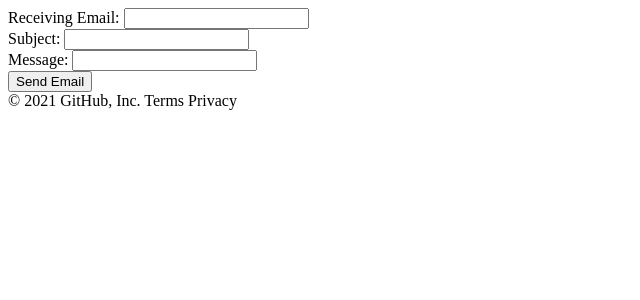
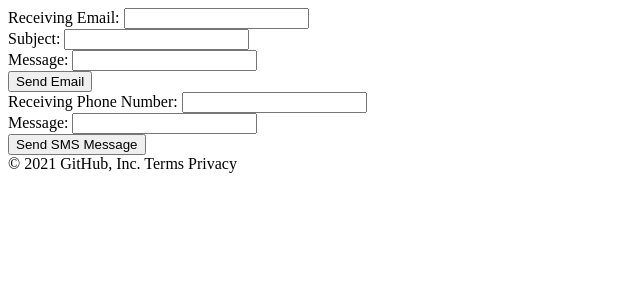
Before and after one commit to cch264/RedAlert, a Django app: page /send_email/ in a window 1280 px wide. Shown: the top 300 px of the page, without its empty margins (0-640 px from the left). Run offline with Django 3.2, Linux system fonts and the light colour scheme.

Commit message:
Added SMS framework
Added the necessary code for the SMS functionality. Still working on actual SMS client due to cost issues.

```diff
--- a/RedAlert/RedAlert/settings.py
+++ b/RedAlert/RedAlert/settings.py
@@ -139,5 +139,5 @@ DEFAULT_AUTO_FIELD = 'django.db.models.BigAutoField'
 EMAIL_HOST = 'smtp.gmail.com'
 EMAIL_PORT = '587'
 EMAIL_HOST_USER = 'RedAlertTester@gmail.com'
-EMAIL_HOST_PASSWORD = 'RedAlertcs476'
+EMAIL_HOST_PASSWORD = 'CS486RedAlert'
 EMAIL_USE_TLS = True
--- a/RedAlert/redAlertSite/templates/redAlertSite/send_email.html
+++ b/RedAlert/redAlertSite/templates/redAlertSite/send_email.html
@@ -22,6 +22,22 @@
 
   <input type="submit" value="Send Email">
 </form>
+<form action="{% url 'red_alert_site:send_sms_message' %}" method="post">
+  <!-- Protects against Cross Site Request Forgeries -->
+  {% csrf_token %}
+
+  <div>
+    <span> Receiving Phone Number: </span>
+    <input type="phone" id="recipient-phone" name="recipient-phone"> </input>
+  </div>
+
+  <div>
+    <span> Message: </span>
+    <input type="message" id="sms-message" name="sms-message">  </input>
+  </div>
+
+  <input type="submit" value="Send SMS Message">
+</form>
 </div>
 © 2021 GitHub, Inc.
 Terms
--- a/RedAlert/redAlertSite/views.py
+++ b/RedAlert/redAlertSite/views.py
@@ -8,6 +8,7 @@ from django.core.mail import send_mail
 from django.views import View
 from django.db.models import Q
 from .models import Client
+from sms import send_sms
 import random
 
 
@@ -67,6 +68,18 @@ def send_email( request ):
     else:
         return render(request, 'redAlertSite/send_email.html')
 
+def send_sms_message( request ):
+    if request.method =="POST":
+        message = request.POST['sms-message']
+        sender = '+13096202335'
+        recipient = (request.POST['recipient-phone'], )
+
+        send_sms( message, sender, recipient, fail_silently=False )
+
+        return render(request, 'redAlertSite/send_email.html')
+
+    else:
+        return render(request, 'redAlertSite/send_email.html')
 
 def user_log_in( request ):
     return render(request, 'redAlertSite/user_login.html')
```
